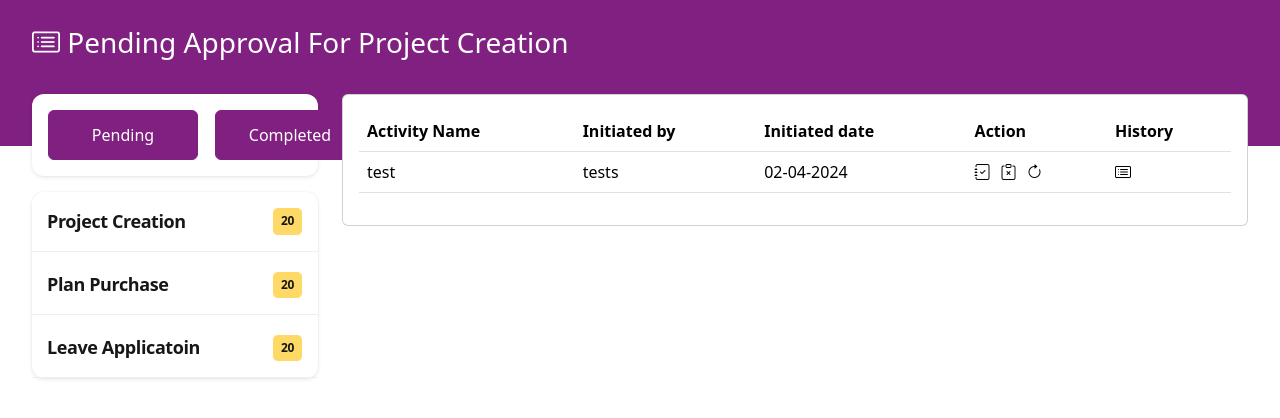
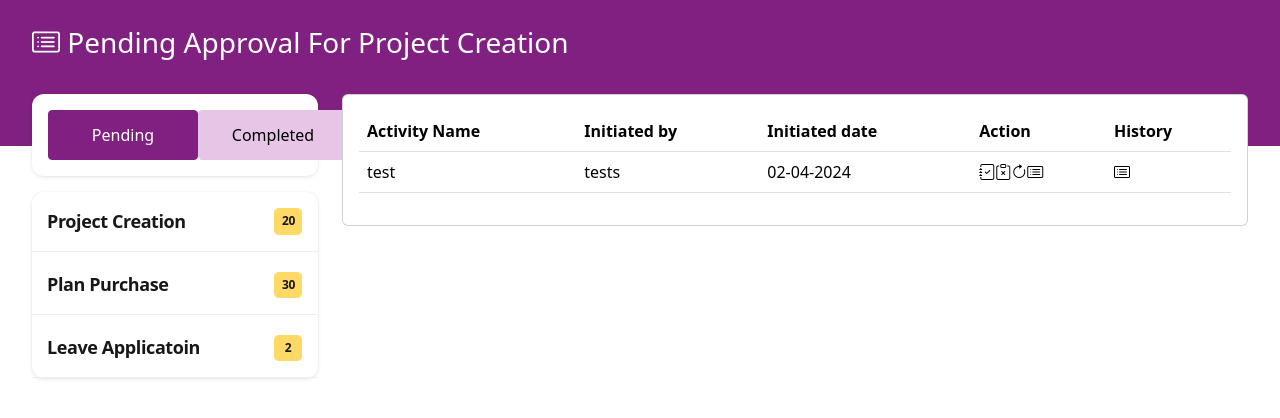
Before and after one commit to dineshkumar97/approval, an Angular app: page /approval in a window 1280 px wide. Shown: the top 418 px of the page. Built offline with nearby package versions, Linux system fonts and the light colour scheme.

Commit message:
approval changes

```diff
--- a/src/app/components/approval/approval.component.html
+++ b/src/app/components/approval/approval.component.html
@@ -5,7 +5,7 @@
             <div>
                 <div class="d-flex justify-content-between align-items-center">
                     <div class="mb-2 mb-lg-0">
-                        <h3 class="mb-0  text-white"> <i class="bi bi-card-list"></i> Pending Approval For Project Creation</h3>
+                        <h3 class="mb-0  text-white"> <i class="bi bi-card-list"></i> {{pendingCompletedTitle}}</h3>
                     </div>
                 </div>
             </div>
@@ -14,14 +14,14 @@
             <div class="card white-block">
                 <div class="card-body">
                     <div class="d-flex">
-                        <div class="width-50">
-                            <button class="btn btn-white">
-                                <span class="active-text">Pending</span>
+                        <div class="width-50" >
+                            <button class="btn" [className]="pending ? 'pending-bg' : 'completed-bg'" (click)="pendingCompleted('Pending')">
+                                <span [className]="pending ? 'pending-bg-text' : 'completed-bg-text'" >Pending</span>
                             </button>
                         </div>
                         <div class="width-50">
-                            <button class="btn btn-white m-l-17">
-                                <span class="active-text">Completed</span>
+                            <button class="btn m-l-17" [className]="!completed ? 'completed-bg' : 'pending-bg'" (click)="pendingCompleted('Completed')">
+                                <span  [className]="!completed ? 'completed-bg-text' : 'pending-bg-text'" >Completed</span>
                             </button>
                         </div>
                     </div>
@@ -30,15 +30,12 @@
             </div>
             <div class="white-block mt-6">
                 <ul class="top-cat-list">
-                    <li>
-                        <div>
-                            <div class="top-cat-list__title">
-                                <span class="sub_title">Project Creation</span> <span class="border-shapes">20</span>
+                    <li *ngFor="let list of data">
+                            <div class="top-cat-list__title" (click)="listTitle(list.name)">
+                                <span class="sub_title" > {{list.name}} </span> <span class="border-shapes">{{list.count}} </span>
                             </div>
-
-                        </div>
                     </li>
-                    <li>
+                    <!-- <li>
                         <div>
                             <div class="top-cat-list__title">
                                 <span class="sub_title">Plan Purchase</span> <span class="border-shapes">20</span>
@@ -53,7 +50,7 @@
                             </div>
 
                         </div>
-                    </li>
+                    </li> -->
                 </ul>
             </div>
         </div>
--- a/src/app/components/approval/approval.component.ts
+++ b/src/app/components/approval/approval.component.ts
@@ -1,18 +1,52 @@
 import { Component, OnInit } from '@angular/core';
 import { PendingTableComponent } from '../pending-table/pending-table.component';
+import { NgFor } from '@angular/common';
 
 @Component({
   selector: 'app-approval',
   standalone: true,
-  imports: [PendingTableComponent],
+  imports: [PendingTableComponent, NgFor],
   templateUrl: './approval.component.html',
   styleUrl: './approval.component.scss'
 })
 export class ApprovalComponent implements OnInit {
 
+  public pendingCompletedTitle: any;
+  public pendingTitle: any;
+
+  public data = [
+    { name: 'Project Creation', count: 20 },
+    { name: 'Plan Purchase', count: 30 },
+    { name: 'Leave Applicatoin', count: 2 }
+  ]
+
+  public pending=false;
+  public completed=false;
   constructor() {
   }
+
+
   ngOnInit(): void {
+    this.pendingCompletedTitle = `${'Pending Approval For'} ${this.data[0].name}`;
+    this.pendingTitle = `${'Pending Approval For'}`;
+    this.pending = true;
+    this.completed = false;
+  }
+
+
+  public pendingCompleted(message: any): void {
+    console.log('pendingCompleted', message);
+
+    this.pendingCompletedTitle = message == 'Pending' ? `${'Pending Approval For'} ${this.data[0].name}` : `${'Completed Approval For'} ${this.data[0].name}`
+    this.pendingTitle = message == 'Pending' ? `${'Pending Approval For'}` : `${'Completed Approval For'}`
+    this.pending = message == 'Pending' ? true : false;
+    this.completed =  message == 'Completed' ? true : false;
+  }
+
+  public listTitle(listMessage: any): void {
+    console.log('listTitle', listMessage)
+    console.log('pendingTitle', this.pendingTitle)
+    this.pendingCompletedTitle = `${this.pendingTitle} ${listMessage}`
   }
 
 }
--- a/src/app/components/pending-table/pending-table.component.html
+++ b/src/app/components/pending-table/pending-table.component.html
@@ -16,9 +16,20 @@
                     <td>tests</td>
                     <td>02-04-2024</td>
                     <td>
-                        <i class="bi bi-journal-check"></i>
-                        <i class="bi bi-clipboard-x" style="margin: 0px 10px;"></i>
-                        <i class="bi bi-arrow-clockwise"></i>
+                        <div>
+                            <i class="bi bi-journal-check cursor-pointer" title="Approve" data-bs-toggle="offcanvas"
+                                data-bs-target="#offcanvasRight" aria-controls="offcanvasRight"
+                                (click)="allPopup('Approve')"></i>
+                            <i class="bi bi-clipboard-x cursor-pointer" title="Reject" data-bs-toggle="offcanvas"
+                                data-bs-target="#offcanvasRight" aria-controls="offcanvasRight"
+                                (click)="allPopup('Reject')"></i>
+                            <i class="bi bi-arrow-clockwise cursor-pointer" title="Return" data-bs-toggle="offcanvas"
+                                data-bs-target="#offcanvasRight" aria-controls="offcanvasRight"
+                                (click)="allPopup('Return')"></i>
+                            <i class="bi bi-card-list cursor-pointer" title="Collaboration" data-bs-toggle="offcanvas"
+                                data-bs-target="#offcanvasRight" aria-controls="offcanvasRight"
+                                (click)="allPopup('Collaboration')"></i>
+                        </div>
                     </td>
                     <td>
                         <i class="bi bi-card-list"></i>
@@ -28,3 +39,14 @@
         </table>
     </div>
 </div>
+
+<div class="offcanvas offcanvas-end" tabindex="-1" data-bs-backdrop="static" data-bs-keyboard="false"
+    id="offcanvasRight" aria-labelledby="offcanvasRightLabel">
+    <div class="offcanvas-header">
+        <h5 id="offcanvasRightLabel">{{approveRejectTitle}} </h5>
+        <button type="button" class="btn-close text-reset font-size-10" data-bs-dismiss="offcanvas" aria-label="Close"></button>
+    </div>
+    <div class="offcanvas-body">
+        ...
+    </div>
+</div>
--- a/src/app/components/pending-table/pending-table.component.ts
+++ b/src/app/components/pending-table/pending-table.component.ts
@@ -9,9 +9,20 @@ import { Component, OnInit } from '@angular/core';
 })
 export class PendingTableComponent implements OnInit {
 
+
+  public approveRejectTitle: any;
   constructor() {
   }
+
+
   ngOnInit(): void {
   }
 
+
+
+  public allPopup(message: any): void {
+    console.log('test', message)
+    this.approveRejectTitle = message == 'Approve' ? 'Approve & Forward to Role - (HOD)' :
+      message == 'Reject' ? 'Reject Application' :  message == 'Collaboration' ? 'Collaboration': 'Return to Initiator';
+  }
 }
--- a/src/styles.scss
+++ b/src/styles.scss
@@ -21,13 +21,28 @@
     margin-bottom: 0 !important;
 }
 
-.btn-white {
-    border: 1px solid #802081;
+
+.pending-bg{
+    background-color: #802081;
     width: 150px;
     height: 50px;
-    background-color: #802081;
+    border: 1px solid #802081;
+    border-radius: 4px;
+}
+.pending-bg-text {
+    color: #ffffff;
 }
 
+.completed-bg-text {
+    color: #000000;
+}
+.completed-bg{
+    background-color: #e7c5e7;
+    width: 150px;
+    height: 50px;
+    border: 1px solid #e7c5e7;
+    border-radius: 4px;
+}
 .mt-6 {
     margin-top: 1rem !important;
 }
@@ -42,6 +57,9 @@
 
 .active-text {
     color: #ffffff;
+}
+.active-textcompleted {
+    color: red;
 }
 
 .pb-21 {
@@ -68,6 +86,7 @@
     margin-bottom: 4px;
     border-bottom: 1px solid #eee;
     padding: 15px;
+    cursor: pointer;
 }
 
 .sub_title {
@@ -112,6 +131,8 @@
     padding: 6px 8px;
     border-radius: var(--bs-border-radius) !important;
     background: #ffc1079e;
+    width: 30px;
+    text-align: center;
 }
 
 
@@ -119,6 +140,19 @@
     overflow: auto;
 }
 
+.offcanvas-header {
+    border-bottom: 1px solid #dadce0;
+}
+.offcanvas.offcanvas-end{
+    width: 500px !important;
+}
+
+.font-size-10{
+    font-size: 10px;
+}
+.cursor-pointer{
+    cursor: pointer;
+}
 @media screen and (max-device-width: 480px) {
     .btn-white {
         width: 130px;
```
Lines whose indentation alone changed are shown as unchanged.
